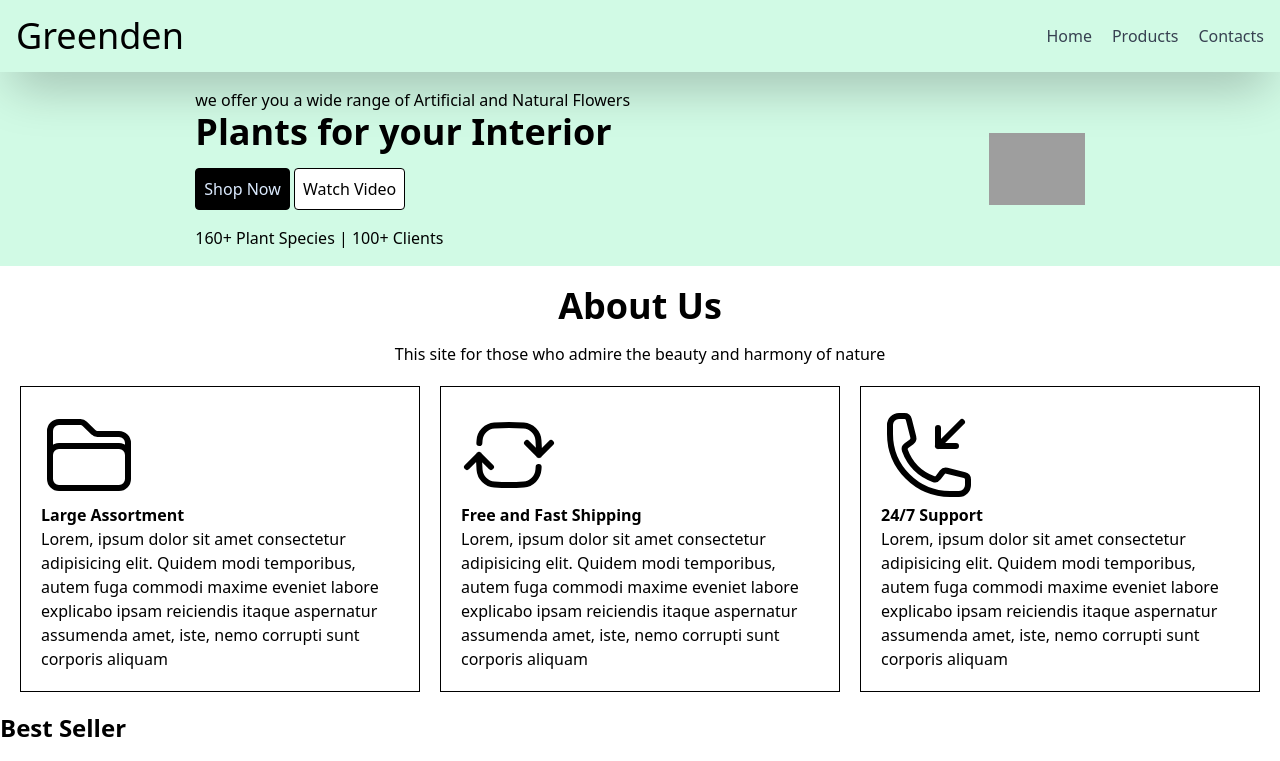
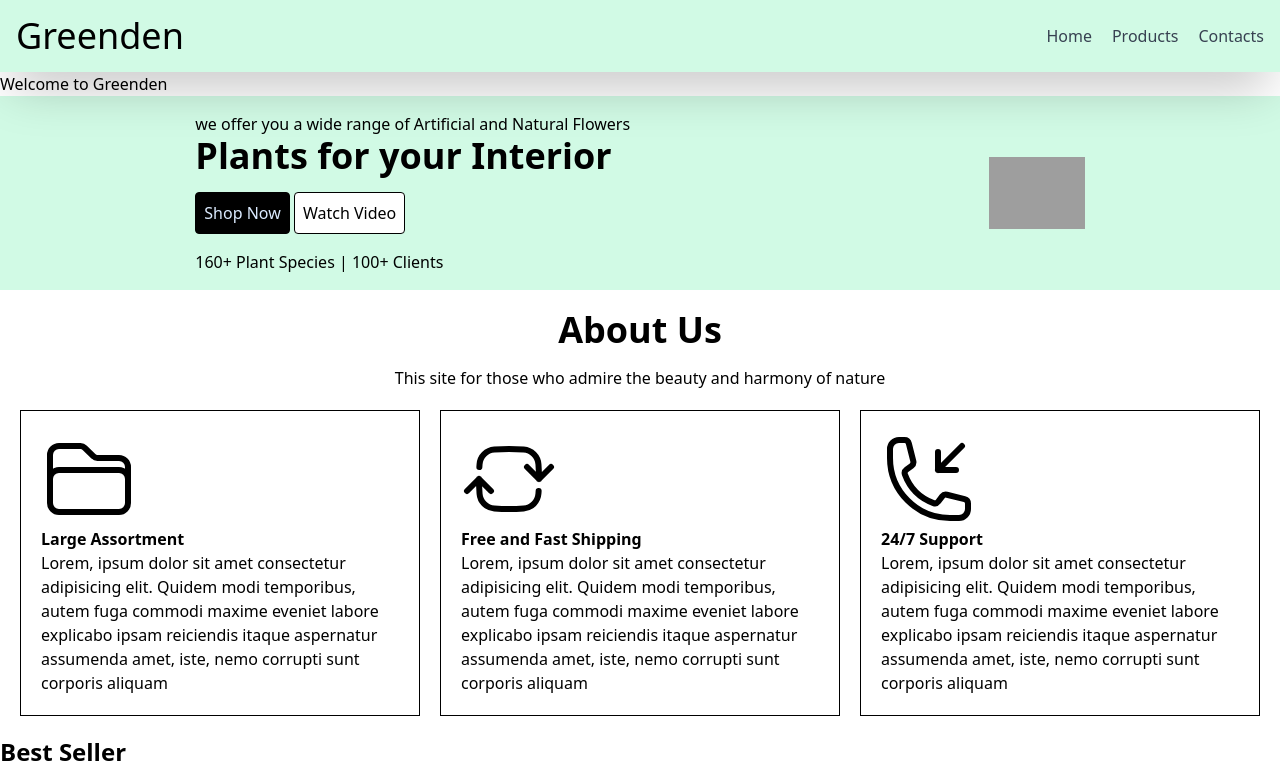
Before and after one commit to vasumanoharan/Greenden, a plain HTML site: page index.html in a window 1280 px wide. Shown: the top 761 px of the page. Drawn offline with nearby package versions, Linux system fonts and the light colour scheme; grey boxes are pictures that could not be loaded.

Commit message:
Update index.html

```diff
--- a/index.html
+++ b/index.html
@@ -25,7 +25,7 @@
             <li><a href="" class="text-gray-700 hover:underline hover:text-black">Contacts</a></li>
         </ul>
     </nav>
-    <!-- <h1>Welcome to Greenden</h1> -->
+    <h1>Welcome to Greenden</h1>
     <!-- Heading -->
     <div class="bg-green-100 p-4 flex justify-around items-center">
         <div>
```
